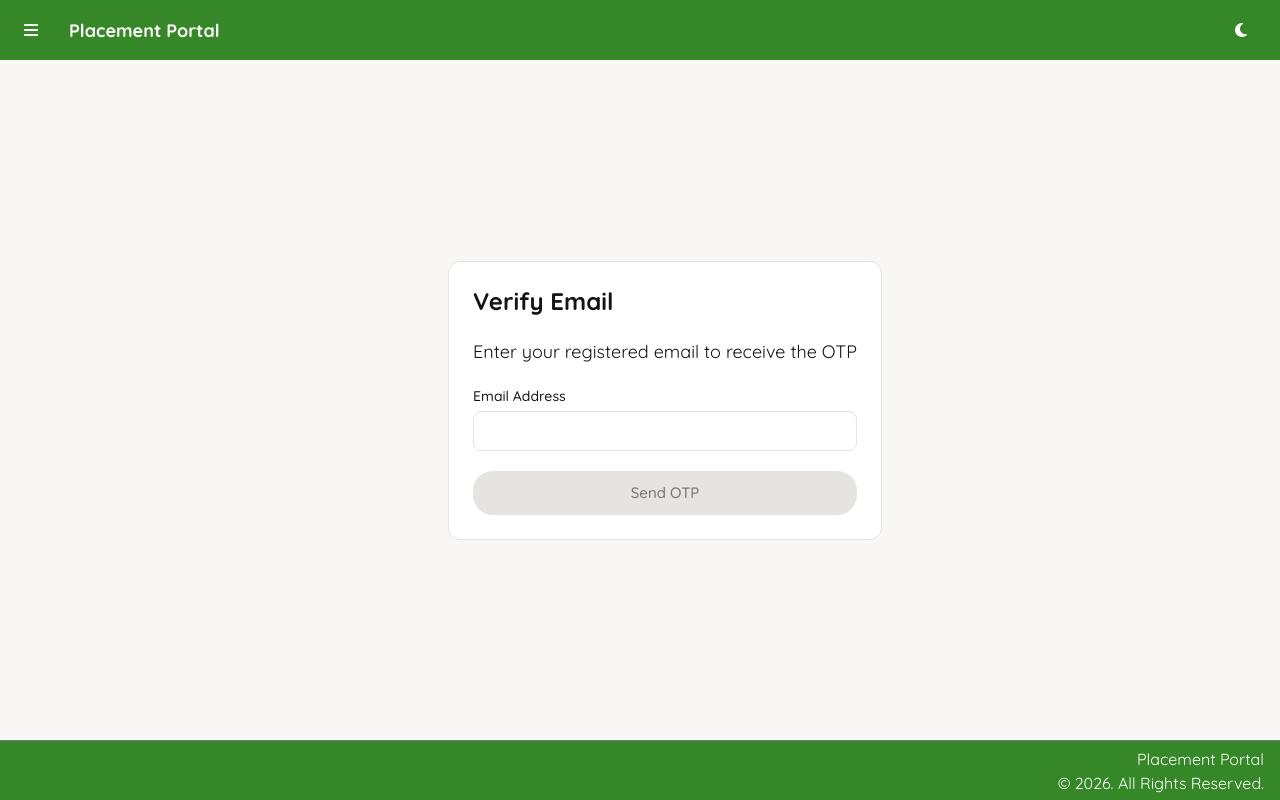
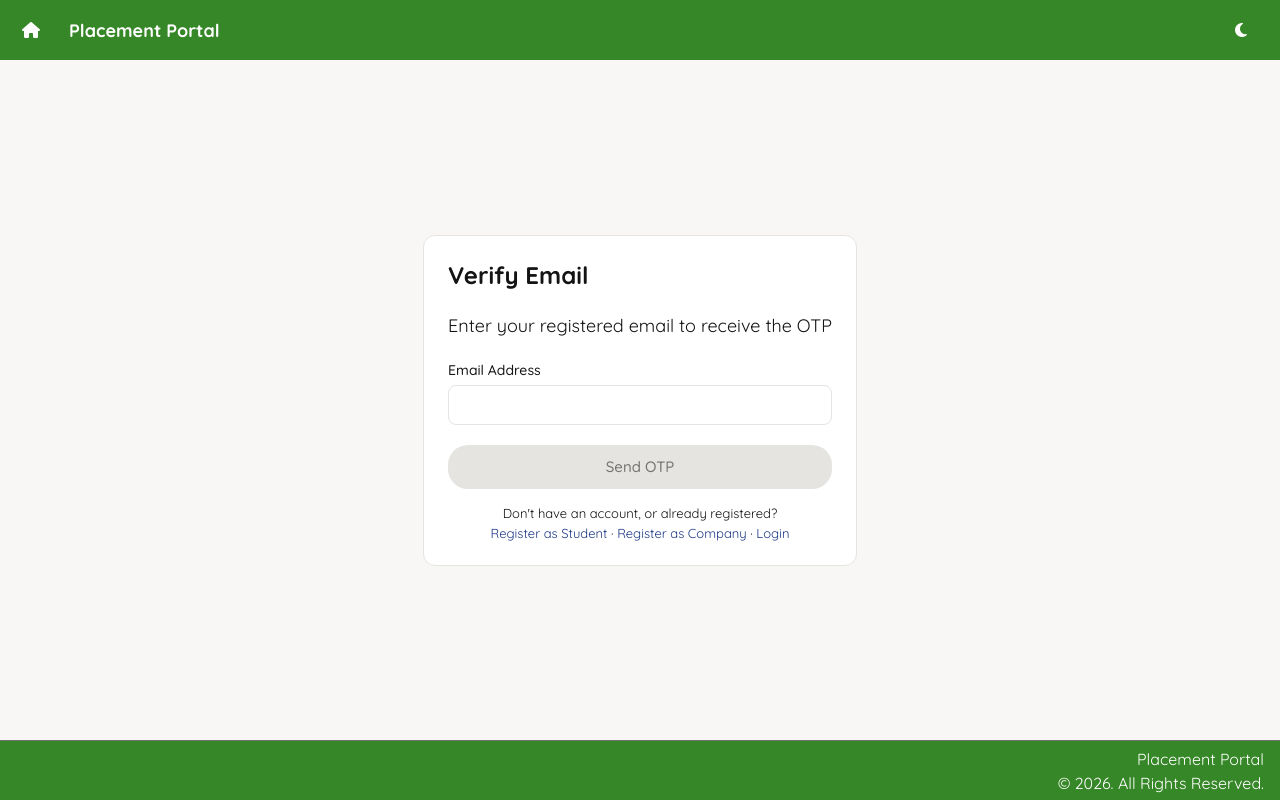
Before and after one commit to yuvarajk2109/placement-portal-app, a Vue app in the folder frontend/: page /verify-otp in a window 1280 px wide. Built offline with nearby package versions, Linux system fonts and the light colour scheme.

Commit message:
fix: links, directions, refinements for new user onboarding and nav

```diff
--- a/frontend/src/App.vue
+++ b/frontend/src/App.vue
@@ -15,7 +15,7 @@
 
   <main
     class="app-main"
-    :class="{ 'sidebar-open': sidebarOpen && authStore.isLoggedIn, 'sidebar-line': authStore.isLoggedIn }">
+    :class="{ 'sidebar-open': sidebarOpen && authStore.isLoggedIn, 'sidebar-closed': !sidebarOpen && authStore.isLoggedIn, 'logged-in': authStore.isLoggedIn }">
     <router-view />
   </main>
 
--- a/frontend/src/assets/main.css
+++ b/frontend/src/assets/main.css
@@ -704,7 +704,6 @@ a:hover {
 
 .app-main {
   flex: 1;
-  margin-left: var(--sidebar-width-closed);
   padding: 32px 40px;
   transition: margin-left 0.25s ease;
   min-height: calc(100vh - var(--header-height) - var(--footer-height));
@@ -717,7 +716,11 @@ a:hover {
   margin-left: var(--sidebar-width-open);
 }
 
-.app-main.sidebar-line {
+.app-main.sidebar-closed {
+  margin-left: var(--sidebar-width-closed);
+}
+
+.app-main.logged-in {
   border-left: 2px solid var(--surface-line-subtle);
 }
 
--- a/frontend/src/components/layout/AppHeader.vue
+++ b/frontend/src/components/layout/AppHeader.vue
@@ -1,10 +1,11 @@
 <template>
     <header class="app-header">
         <div class="header-left">
-            <button
-            class="btn is-primary is-icon-only"
-            @click="$emit('toggle-sidebar')">
+            <button v-if="authStore.isLoggedIn" class="btn is-primary is-icon-only" @click="$emit('toggle-sidebar')">
                 <i class="fas fa-bars"></i>
+            </button>
+            <button v-else class="btn is-primary is-icon-only" @click="router.push({ name: 'home'})">
+                <i class="fas fa-home"></i>
             </button>
             <router-link to="/"  class="header-logo">
                 Placement Portal
@@ -78,6 +79,6 @@ defineEmits(['toggle-sidebar']);
 function handleLogout() {
     authStore.logout();
     notify.success("Logout successful");
-    router.push({ name: 'login' });
+    router.push({ name: 'home' });
 }
 </script>
--- a/frontend/src/views/HomePage.vue
+++ b/frontend/src/views/HomePage.vue
@@ -70,7 +70,7 @@ import { useAuthStore } from '@/stores/auth';
 import { computed } from 'vue';
 
 
-const auth = useAuthStore();
+const authStore = useAuthStore();
 
 const link_cards = {
     admin: [
@@ -185,7 +185,7 @@ const link_cards = {
     ]
 }
 
-const currentCards = computed(() => link_cards[auth.userRole] ?? link_cards.no_role);
+const currentCards = computed(() => link_cards[authStore.userRole] ?? link_cards.no_role);
 const gridStyle = computed(() => ({gridTemplateColumns: `repeat(${currentCards.value.length}, 1fr)`}));
 
 </script>
--- a/frontend/src/views/RegisterCompanyPage.vue
+++ b/frontend/src/views/RegisterCompanyPage.vue
@@ -62,10 +62,12 @@
             </form>
             <div class="auth-links mt-16">
                 <p>
-                    Already have an account?
+                    Already have an account? Need to login or verify?
                 </p>
                 <p class="mt-4">
                     <router-link to="/login" class="text-link">Sign in</router-link>
+                    &middot;
+                    <router-link to="/verify-otp" class="text-link">Verify OTP</router-link>
                 </p>
             </div>
         </div>
@@ -138,8 +140,8 @@ async function handleRegister() {
     loading.value = true;
 
     try {
-        await api.post('/auth/register/company', form);
-        notify.success('Registration successful! Awaiting admin approval.');
+        const result = await api.post('/auth/register/company', form);
+        notify.success(result.data?.message || 'Registration successful! Awaiting admin approval.');
         router.push('/login');
     } catch (err) {
         const backendError = err.response?.data?.error || '';
--- a/frontend/src/views/RegisterStudentPage.vue
+++ b/frontend/src/views/RegisterStudentPage.vue
@@ -70,10 +70,12 @@
             </form>
             <div class="auth-links mt-16">
                 <p>
-                    Already have an account?
+                    Already have an account? Need to login or verify?
                 </p>
                 <p class="mt-4">
                     <router-link to="/login" class="text-link">Sign in</router-link>
+                    &middot;
+                    <router-link to="/verify-otp" class="text-link">Verify OTP</router-link>
                 </p>
             </div>
         </div>
@@ -171,8 +173,8 @@ async function handleRegister() {
 
     loading.value = true;
     try {
-        await api.post('/auth/register/student', form);
-        notify.success('Registration successful. Please check your email for OTP verification.');
+        const result = await api.post('/auth/register/student', form);
+        notify.success(result.data?.message || 'Registration successful. Please check your email for OTP verification.');
         router.push({
             name: 'verify-otp',
             query: { email: form.email }
--- a/frontend/src/views/VerifyOTPPage.vue
+++ b/frontend/src/views/VerifyOTPPage.vue
@@ -23,6 +23,18 @@
                     {{ loading ? 'Verifying...' : 'Verify OTP' }}
                 </button>
             </form>
+            <div class="auth-links mt-16">
+                <p>
+                    Don't have an account, or already registered?
+                </p>
+                <p class="mt-4">
+                <router-link to="/register/student" class="text-link">Register as Student</router-link>
+                &middot;
+                <router-link to="/register/company" class="text-link">Register as Company</router-link>
+                &middot;
+                <router-link to="/login" class="text-link">Login</router-link>
+                </p>
+            </div>
         </div>
     </div>
 </template>
```
